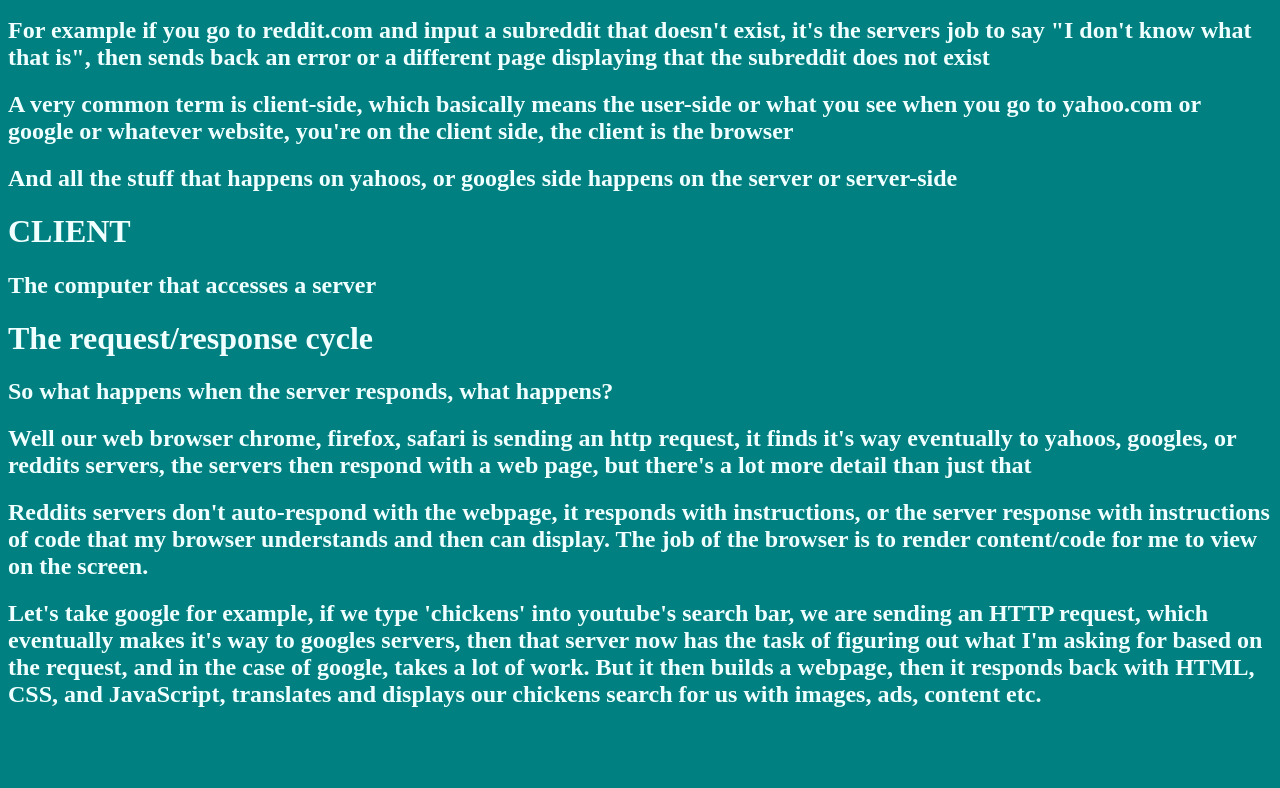
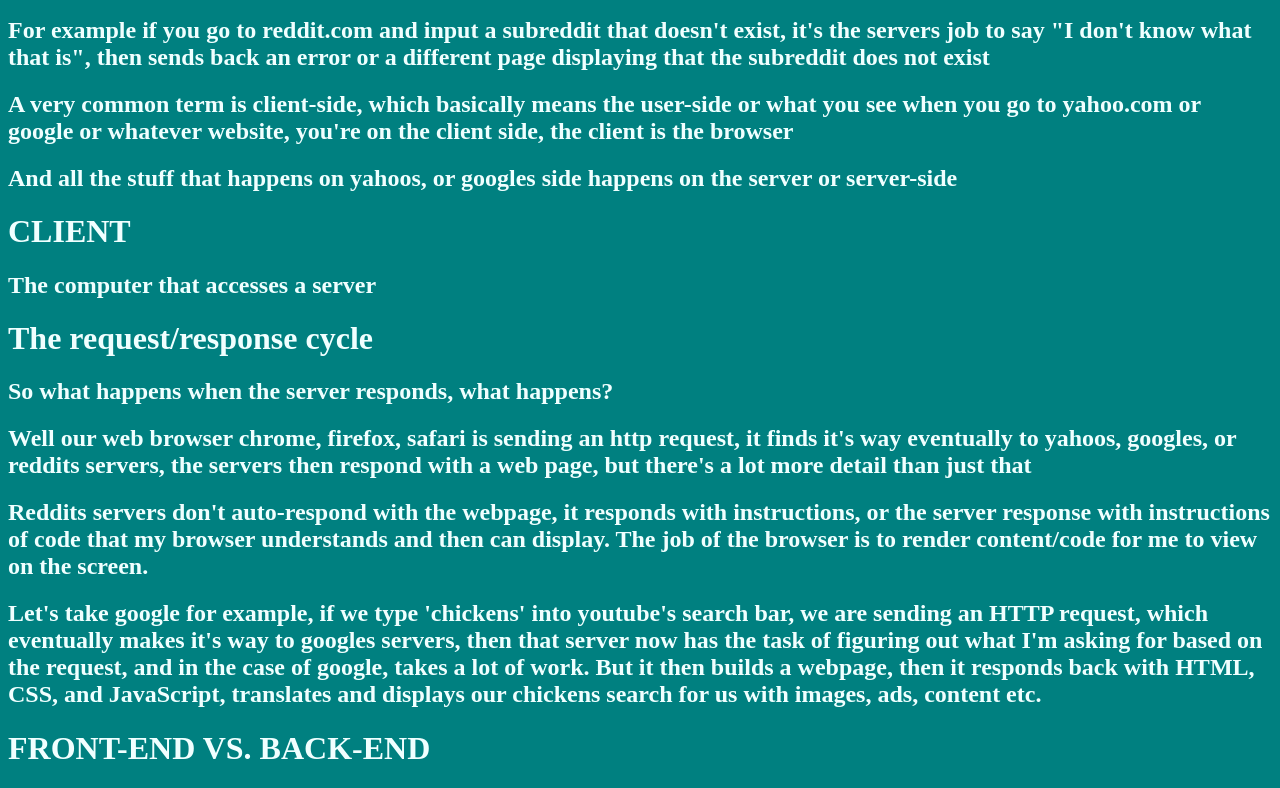
Before and after one commit to LRSORRENTI/COLT-S-WEBDEV-BC-NOTES, a plain HTML site: page index.html in a window 1280 px wide. Shown: the part 2181-2969 px from the top of the page. Before the commit the page ends 2909 px from the top, so only its background shows below. Drawn offline with Linux system fonts and the light colour scheme.

Commit message:
intro to front vs back end

```diff
--- a/index.html
+++ b/index.html
@@ -215,6 +215,6 @@ streaming services, and the web as a whole possible
     of google, takes a lot of work. But it then builds a webpage,
 then it responds back with HTML, CSS, and JavaScript, translates
 and displays our chickens search for us with images, ads, content etc.
-<h2>
-
-</h2>
+<h1>
+    FRONT-END VS. BACK-END
+</h1>
```
